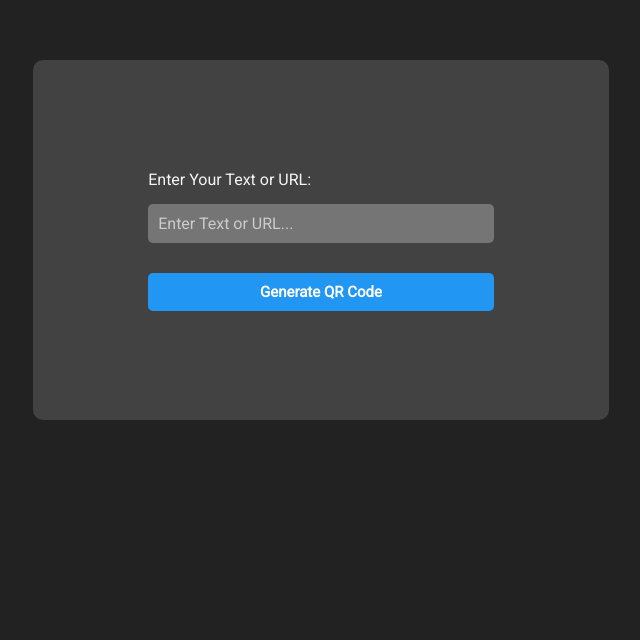
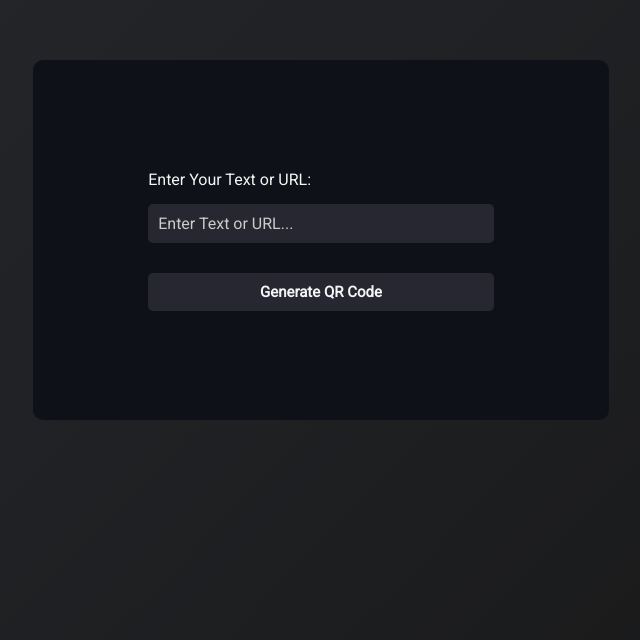
Before and after one commit to Atharva-Pawar/QR-Generator, a plain HTML site: page index.html in a window 1280 px wide. Shown: the part 160-800 px from the top of the page, without its empty margins (319-959 px from the left). Drawn offline with Linux system fonts and the light colour scheme.

Commit message:
changing colors

```diff
--- a/style.css
+++ b/style.css
@@ -13,7 +13,7 @@ html,body{
 .main{
     height: 100%;
     width: 100%;
-    background-color: #222;
+    background: linear-gradient(135deg, rgba(14, 17, 23, 0.9), rgba(0, 0, 0, 0.9));
     display: flex;
     align-items: center;
     justify-content: center;
@@ -22,7 +22,7 @@ html,body{
 .container{
     width: 45%;
     height: 45%;
-    background-color: #424242;
+    background-color: rgb(14, 17, 23);
     border-radius: 10px;
     overflow: hidden;
     display: flex;
@@ -45,8 +45,8 @@ html,body{
     outline: none;
     border-radius: 5px;
     border: none;
-    background-color: #757575;
-    color: #fff;
+    background-color: rgb(38, 39, 48);
+    color: whitesmoke;
     margin-bottom: 15px;
 }
 
@@ -55,8 +55,8 @@ html,body{
 }
 
 .btn{
-    background-color: #2196f3;
-    color: #fff;
+    background-color: rgb(38, 39, 48);
+    color: whitesmoke;
     padding: 10px;
     font-size: 15px;
     border: none;
@@ -68,7 +68,7 @@ html,body{
 }
 
 .btn:hover {
-    background-color: #0d47a1;
+    background-color: rgb(29, 38, 57);
   }
 
 .image{
```
